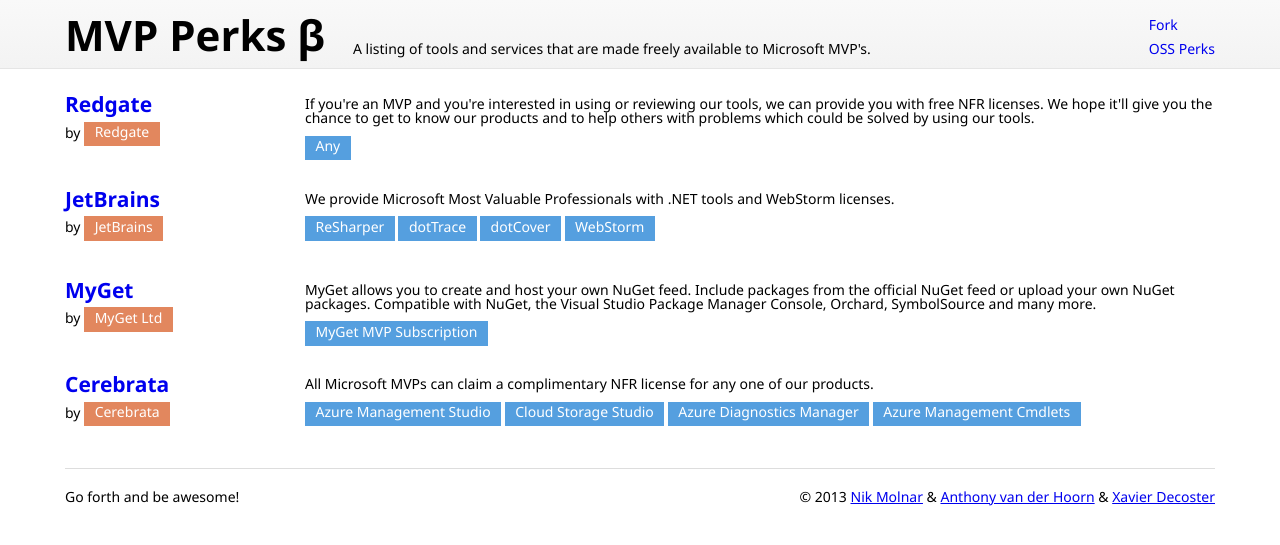
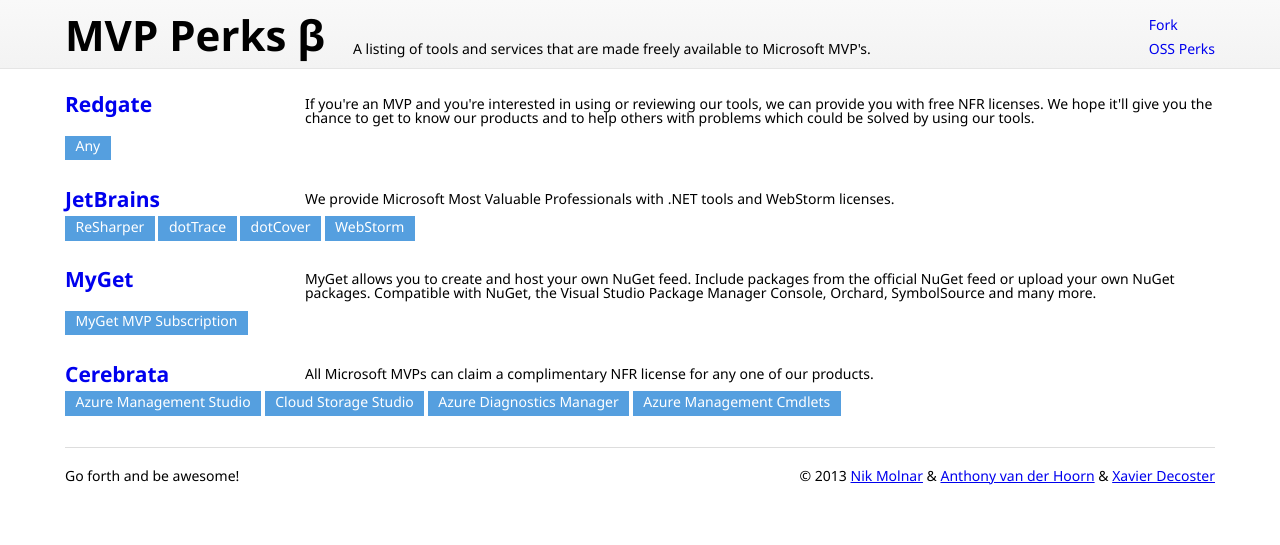
Before and after one commit to nikmd23/ossperks, a Jekyll site: the page built from index.html, in a window 1280 px wide. Shown: the top 545 px of the page. Built offline with Jekyll 4.4.1, drawn with Linux system fonts in a browser that asks for light colours; nearby versions of some CDN libraries.

Commit message:
some cleanup/simplification

```diff
--- a/_includes/perk.html
+++ b/_includes/perk.html
@@ -1,8 +1,7 @@
 <li>
 	<div class="product-overview">
 		<div class="product-title">
-		    <h2><a href="{{ item.perk.uri }}">{{ item.perk.name }}</a></h2>
-		    by <div class="tag company"><a href="{{ item.company.uri }}">{{ item.company.name }}</a></div>
+		    <h2><a href="{{ item.perk.uri }}">{{ item.perk.company }}</a></h2>
 		</div>
 	</div>
 	<div class="product-description">
--- a/index.html
+++ b/index.html
@@ -1,24 +1,20 @@
 ---
 perks:
-- perk: {name: "Redgate", uri: "http://www.red-gate.com/community/mvp-program"}
+- perk: {company: "Redgate", uri: "http://www.red-gate.com/community/mvp-program"}
   description: "If you're an MVP and you're interested in using or reviewing our tools, we can provide you with free NFR licenses. We hope it'll give you the chance to get to know our products and to help others with problems which could be solved by using our tools."
   products: ["Any"]
-  company: {name: "Redgate", uri: "http://www.red-gate.com/"}
 
-- perk: {name: "JetBrains", uri: "http://www.jetbrains.com/devnet/sponsorship/mvps/"}
+- perk: {company: "JetBrains", uri: "http://www.jetbrains.com/devnet/sponsorship/mvps/"}
   description: "We provide Microsoft Most Valuable Professionals with .NET tools and WebStorm licenses."
   products: ["ReSharper", "dotTrace", "dotCover", "WebStorm"]
-  company: {name: "JetBrains", uri: "http://www.jetbrains.com/"}
 
-- perk: {name: "MyGet", uri: "https://www.myget.org/mvp"}
+- perk: {company: "MyGet", uri: "https://www.myget.org/mvp"}
   description: "MyGet allows you to create and host your own NuGet feed. Include packages from the official NuGet feed or upload your own NuGet packages. Compatible with NuGet, the Visual Studio Package Manager Console, Orchard, SymbolSource and many more."
   products: ["MyGet MVP Subscription"]
-  company: {name: "MyGet Ltd", uri: "https://www.myget.org/"}
 
-- perk: {name: "Cerebrata", uri: "https://www.cerebrata.com/store/discounts"}
+- perk: {company: "Cerebrata", uri: "https://www.cerebrata.com/store/discounts"}
   description: "All Microsoft MVPs can claim a complimentary NFR license for any one of our products."
   products: ["Azure Management Studio", "Cloud Storage Studio", "Azure Diagnostics Manager", "Azure Management Cmdlets"]
-  company: {name: "Cerebrata", uri: "https://www.cerebrata.com"}
 
 #============================================== Leave everything below this line alone =====================================================================
 layout: default
```
Also changed, not shown: README.md.
